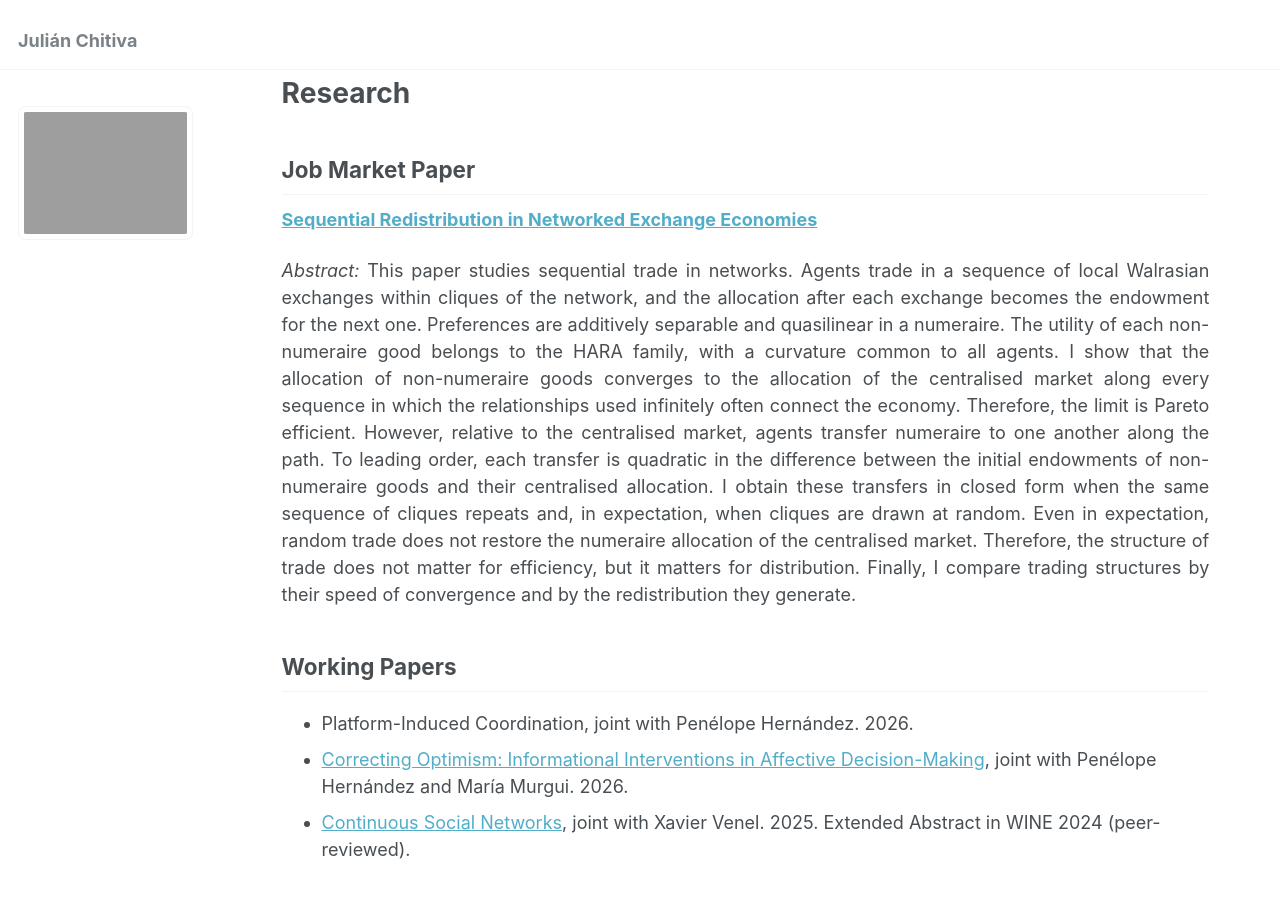
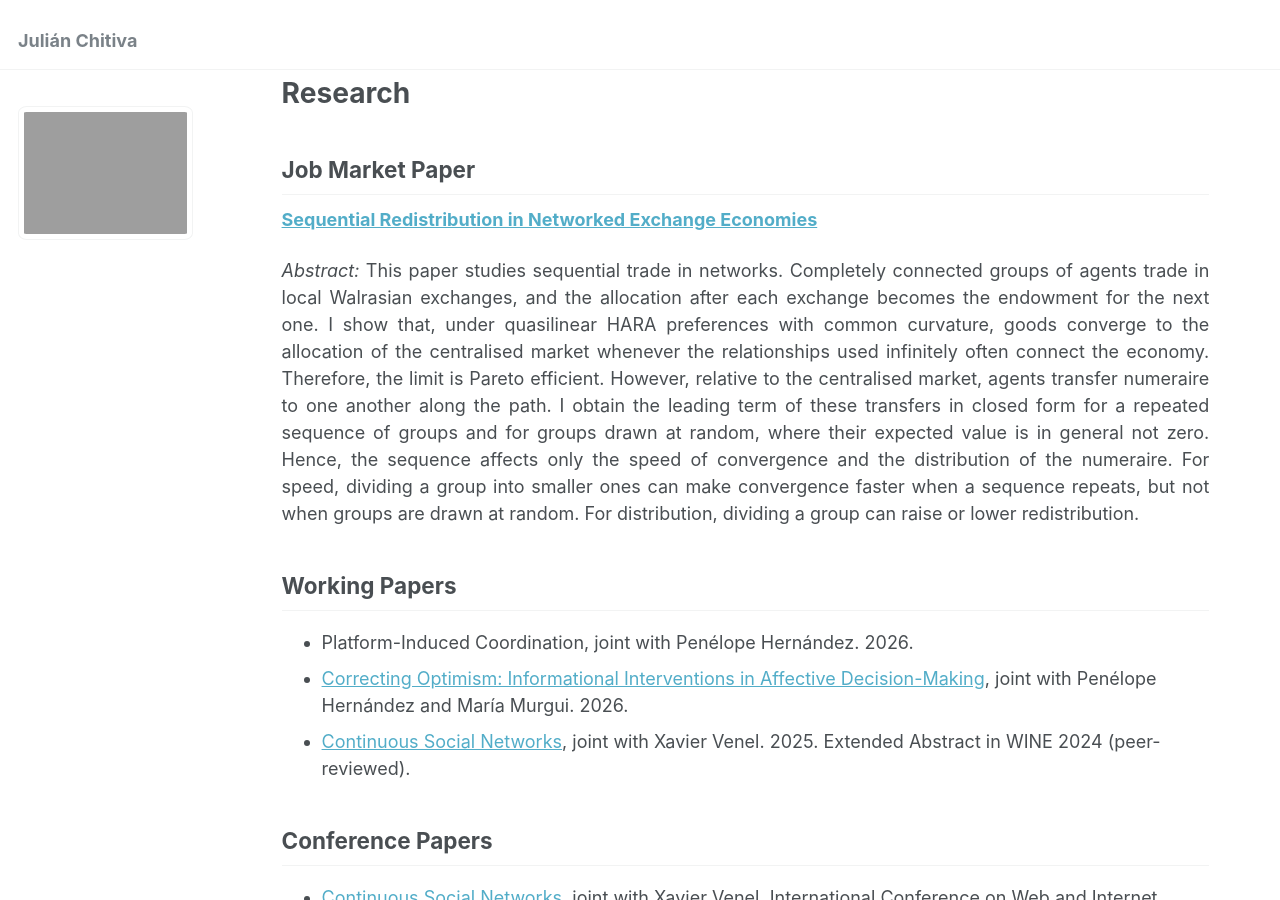
Before and after one commit to julianchitiva/julianchitiva.github.io, a Jekyll site: the page built from _pages/about.md, in a window 1280 px wide and 900 px high, scrolled down 451 px. Built offline with Jekyll 4.4.1, drawn with Linux system fonts in a browser that asks for light colours.

Commit message:
changes in abstract

```diff
--- a/_pages/about.md
+++ b/_pages/about.md
@@ -26,8 +26,7 @@ Jump to [**Research**](#research), [**News and Events**](#news-and-events) or [*
 
 [**Sequential Redistribution in Networked Exchange Economies**](/files/SequentialRedistributionNetworkedExchangeEconomies_JulianCHITIVA.pdf){:target="_blank"}
 
-*Abstract:* This paper studies sequential trade in networks.
-Agents trade in a sequence of local Walrasian exchanges within cliques of the network, and the allocation after each exchange becomes the endowment for the next one. Preferences are additively separable and quasilinear in a numeraire. The utility of each non-numeraire good belongs to the HARA family, with a curvature common to all agents. I show that the allocation of non-numeraire goods converges to the allocation of the centralised market along every sequence in which the relationships used infinitely often connect the economy. Therefore, the limit is Pareto efficient. However, relative to the centralised market, agents transfer numeraire to one another along the path. To leading order, each transfer is quadratic in the difference between the initial endowments of non-numeraire goods and their centralised allocation. I obtain these transfers in closed form when the same sequence of cliques repeats and, in expectation, when cliques are drawn at random. Even in expectation, random trade does not restore the numeraire allocation of the centralised market. Therefore, the structure of trade does not matter for efficiency, but it matters for distribution. Finally, I compare trading structures by their speed of convergence and by the redistribution they generate.
+*Abstract:* This paper studies sequential trade in networks. Completely connected groups of agents trade in local Walrasian exchanges, and the allocation after each exchange becomes the endowment for the next one. I show that, under quasilinear HARA preferences with common curvature, goods converge to the allocation of the centralised market whenever the relationships used infinitely often connect the economy. Therefore, the limit is Pareto efficient. However, relative to the centralised market, agents transfer numeraire to one another along the path. I obtain the leading term of these transfers in closed form for a repeated sequence of groups and for groups drawn at random, where their expected value is in general not zero. Hence, the sequence affects only the speed of convergence and the distribution of the numeraire. For speed, dividing a group into smaller ones can make convergence faster when a sequence repeats, but not when groups are drawn at random. For distribution, dividing a group can raise or lower redistribution.
 
 <!-- TODO: once a public draft is ready, replace the line above with a direct link, e.g.:
 [Download Draft]({{ base_path }}/files/JMP_Chitiva.pdf) -->
```
